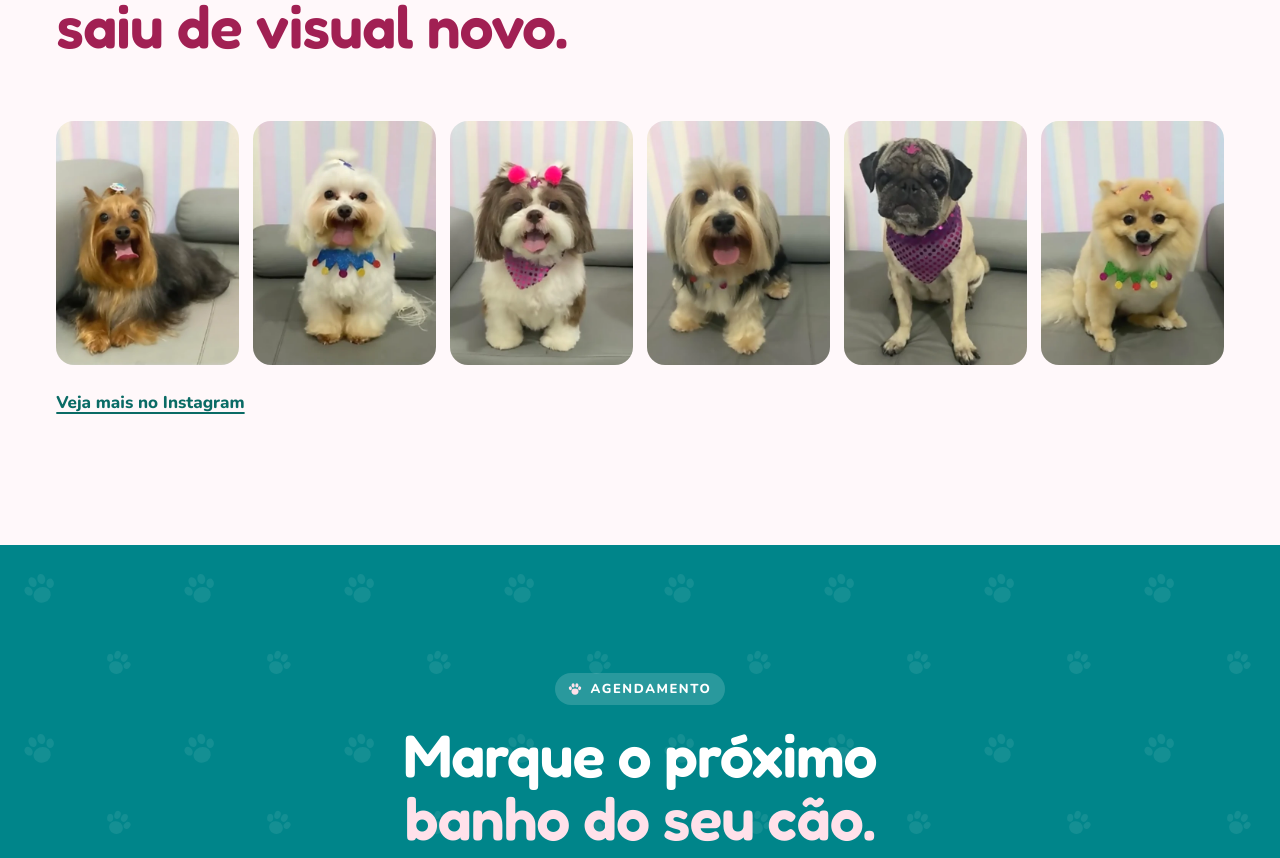
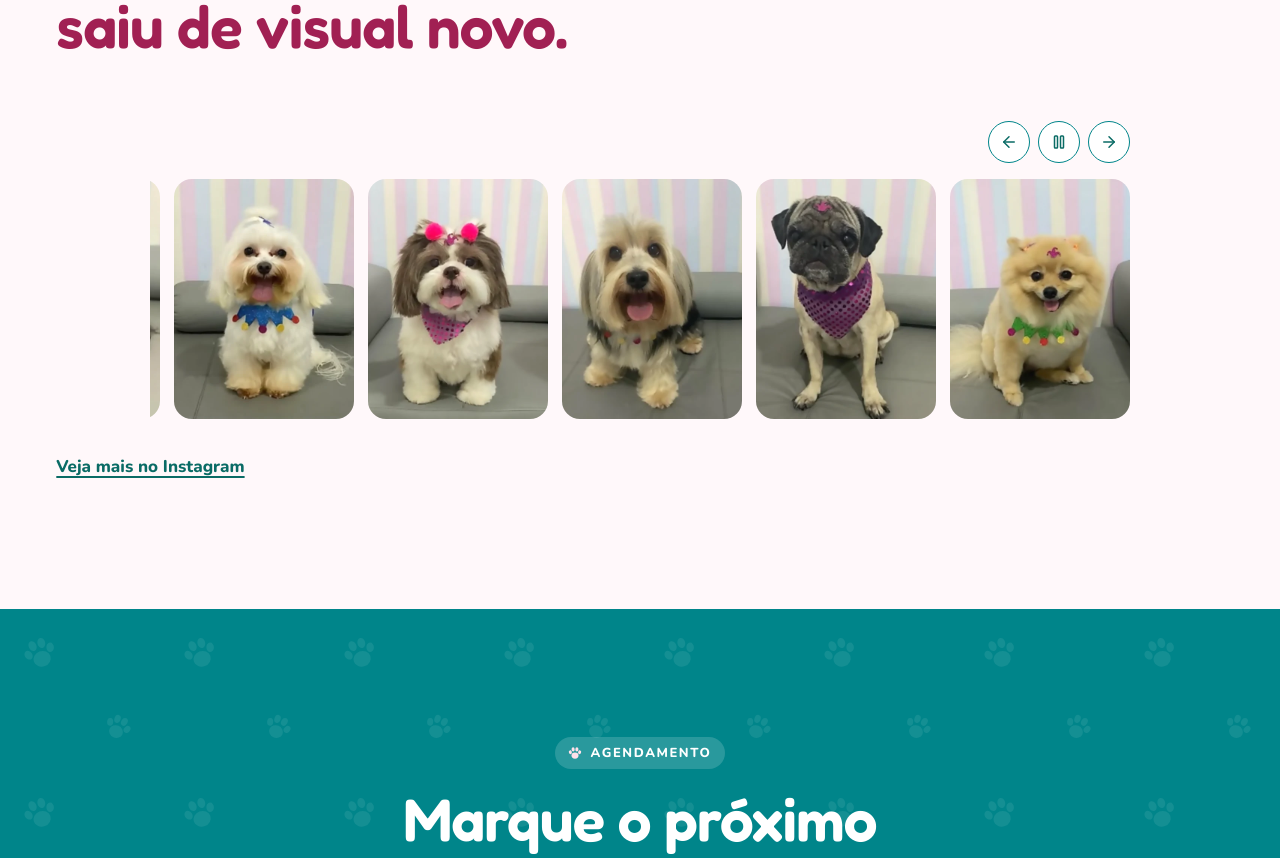
Before and after one commit to solutionsnovaai-bit/fourdogs, a React (Vite) app: page / in a window 1280 px wide. Shown: the part 1231-2089 px from the top of the page. Built offline with nearby package versions, Linux system fonts and the light colour scheme.

Commit message:
Auto-advance the dog photo carousel

```diff
--- /dev/null
+++ b/src/components/CarrosselFotos.tsx
@@ -0,0 +1,61 @@
+import { useCallback, useEffect, useRef, useState } from 'react'
+import type { ReactNode } from 'react'
+import { ArrowLeft, ArrowRight, Pause, Play } from 'lucide-react'
+import { useMotionPreferences } from '../hooks/useMotionPreferences'
+
+export default function CarrosselFotos({ children }: { children: ReactNode }) {
+  const trilho = useRef<HTMLUListElement>(null)
+  const { reduced, paused } = useMotionPreferences()
+  const [automatico, setAutomatico] = useState(true)
+  const [sobre, setSobre] = useState(false)
+  const [visivel, setVisivel] = useState(false)
+  const ativo = automatico && !reduced && !paused
+
+  const mover = useCallback((direcao: number) => {
+    const lista = trilho.current
+    const primeiro = lista?.children[0] as HTMLElement | undefined
+    const segundo = lista?.children[1] as HTMLElement | undefined
+    if (!lista || !primeiro || !segundo) return
+    const limite = lista.scrollWidth - lista.clientWidth
+    if (limite < 2) return
+    const passo = segundo.offsetLeft - primeiro.offsetLeft
+    const atual = lista.scrollLeft
+    const destino = direcao > 0 && atual >= limite - 3 ? 0
+      : direcao < 0 && atual <= 3 ? limite
+      : Math.max(0, Math.min(limite, atual + direcao * passo))
+    lista.scrollTo({ left: destino, behavior: reduced ? 'instant' : 'smooth' })
+  }, [reduced])
+
+  useEffect(() => {
+    const lista = trilho.current
+    if (!lista) return
+    const observer = new IntersectionObserver(([entry]) => setVisivel(entry.isIntersecting), { threshold: 0.25 })
+    observer.observe(lista)
+    return () => observer.disconnect()
+  }, [])
+
+  useEffect(() => {
+    if (!ativo || sobre || !visivel) return
+    const timer = window.setInterval(() => {
+      if (!document.hidden) mover(1)
+    }, 3800)
+    return () => window.clearInterval(timer)
+  }, [ativo, mover, sobre, visivel])
+
+  const navegar = (direcao: number) => {
+    setAutomatico(false)
+    mover(direcao)
+  }
+
+  return <div className="carrossel-pets" onMouseEnter={() => setSobre(true)} onMouseLeave={() => setSobre(false)}>
+    <div className="carrossel-pets-acoes">
+      <button type="button" aria-label="Fotos anteriores" onClick={() => navegar(-1)}><ArrowLeft /></button>
+      {!reduced && !paused && <button type="button" aria-label={automatico ? 'Pausar carrossel' : 'Reproduzir carrossel'} onClick={() => setAutomatico(v => !v)}>{automatico ? <Pause /> : <Play />}</button>}
+      <button type="button" aria-label="Próximas fotos" onClick={() => navegar(1)}><ArrowRight /></button>
+    </div>
+    <ul ref={trilho} className="carrossel-pets-trilho" tabIndex={0} aria-label="Fotos dos cães"
+      onFocus={() => setAutomatico(false)} onTouchStart={() => setAutomatico(false)}>
+      {children}
+    </ul>
+  </div>
+}
--- a/src/components/Galeria.tsx
+++ b/src/components/Galeria.tsx
@@ -1,3 +1,4 @@
+import CarrosselFotos from './CarrosselFotos'
 import { LOJA } from '../loja'
 import { Pata } from './Icones'
 import { Titulo } from './Reveal'
@@ -18,9 +19,9 @@ export default function Galeria() {
         <span className="sobretitulo"><Pata />Galeria</span>
         <Titulo linhas={['Quem passou por aqui']} destaque="saiu de visual novo." className="h2" />
       </header>
-      <ul className="amor-fotos" aria-label="Fotos dos cães atendidos">
+      <CarrosselFotos>
         {FOTOS.map(([id, alt]) => <li key={id}><img src={`/amor/pet-${id}.webp`} width={480} height={640} alt={alt} loading="lazy" decoding="async" /></li>)}
-      </ul>
+      </CarrosselFotos>
       <a className="link" href={LOJA.instagram} target="_blank" rel="noopener noreferrer">Veja mais no Instagram</a>
     </div>
   </section>
--- a/src/styles.css
+++ b/src/styles.css
@@ -511,14 +511,19 @@ button { font: inherit; color: inherit; cursor: pointer; }
 .amor-logo-hero { width: min(72%, 320px); height: auto; margin-top: -42px; position: relative; padding: 14px 20px; border-radius: 22px; background: white; box-shadow: 0 14px 32px #18575722; }
 .marca-topo { width: min(196px, calc((var(--topo-h) - 12px) * 2)); height: auto; object-fit: contain; }
 .marca-rodape { background: white; padding: 10px; border-radius: 16px; }
-.amor-fotos { list-style: none; padding: 0; margin: 0 0 24px; display: grid; grid-template-columns: repeat(6, minmax(0, 1fr)); gap: 14px; }
-.amor-fotos img { display: block; width: 100%; height: auto; border-radius: 18px; }
 @media (max-width: 960px) {
   .amor-visual { width: min(100%, 410px); justify-self: center; }
   .amor-retrato { width: min(68%, 270px); }
   .amor-logo-hero { width: min(60%, 230px); }
-  .amor-fotos { grid-template-columns: repeat(3, minmax(0, 1fr)); }
 }
 @media (max-width: 560px) {
-  .amor-fotos { grid-template-columns: repeat(2, minmax(0, 1fr)); gap: 10px; }
 }
+
+.carrossel-pets { max-width: 980px; margin: 0 auto 22px; }
+.carrossel-pets-acoes { display: flex; justify-content: flex-end; gap: 8px; margin-bottom: 12px; }
+.carrossel-pets-acoes button { display: grid; place-items: center; width: 42px; height: 42px; border: 1px solid var(--principal); border-radius: 50%; background: var(--papel); color: var(--principal-escuro); cursor: pointer; }
+.carrossel-pets-acoes button:hover { background: var(--principal-claro); }
+.carrossel-pets-acoes svg { width: 18px; height: 18px; }
+.carrossel-pets-trilho { position: relative; display: flex; gap: 14px; align-items: flex-start; overflow-x: auto; scroll-snap-type: x mandatory; list-style: none; margin: 0; padding: 4px 0 12px; scrollbar-width: thin; }
+.carrossel-pets-trilho > li { flex: 0 0 clamp(145px, 42vw, 180px); scroll-snap-align: start; }
+.carrossel-pets-trilho img { display: block; width: 100%; height: auto; border-radius: 18px; }
```
